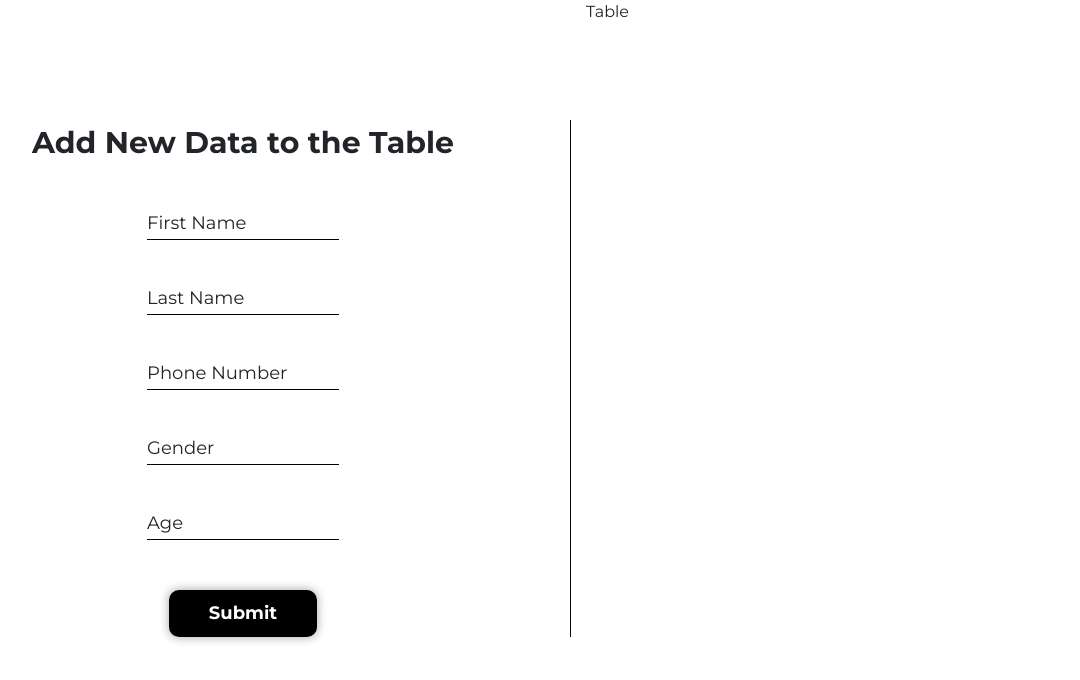
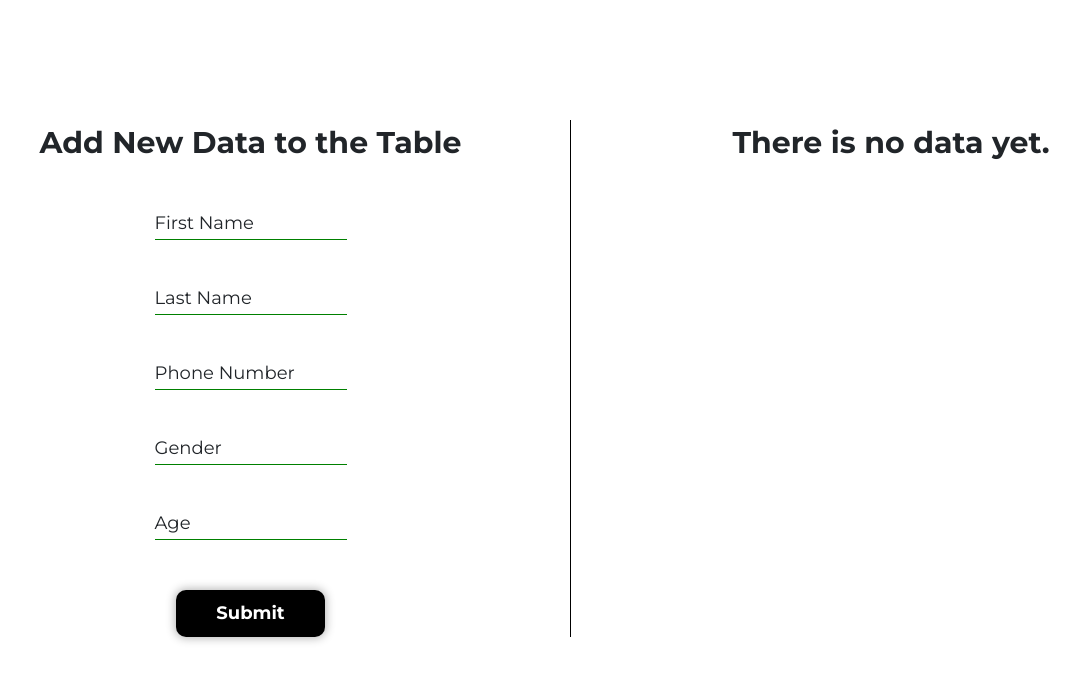
Before and after one commit to ikaub/test-forms, a React (Create React App) app: page / in a window 1280 px wide. Shown: the top 680 px of the page, without its empty margins (69-1149 px from the left). Built offline with nearby package versions, Linux system fonts and the light colour scheme.

Commit message:
finished application

```diff
--- a/package.json
+++ b/package.json
@@ -9,11 +9,11 @@
     "bootstrap": "^4.5.2",
     "node-sass": "^4.14.1",
     "react": "^16.13.1",
-    "react-bootstrap": "^1.3.0",
     "react-dom": "^16.13.1",
     "react-redux": "^7.2.1",
     "react-scripts": "3.4.3",
-    "redux": "^4.0.5"
+    "redux": "^4.0.5",
+    "redux-persist": "^6.0.0"
   },
   "scripts": {
     "start": "react-scripts start",
--- a/src/App.js
+++ b/src/App.js
@@ -1,15 +1,23 @@
 import React from 'react';
 import Form from "./components/form/form.component";
 import Table from "./components/table/table.component";
-import {Row} from "react-bootstrap";
+import {Provider} from 'react-redux';
+import {PersistGate} from "redux-persist/integration/react";
 import './basic.styles.scss';
+import {store, persistor} from "./redux/store";
 
 function App() {
     return (
-        <Row>
-            <Form/>
-            <Table/>
-        </Row>
+        <Provider store={store}>
+            <PersistGate persistor={persistor}>
+                <div className='container-fluid'>
+                    <div className='row'>
+                        <Form/>
+                        <Table/>
+                    </div>
+                </div>
+            </PersistGate>
+        </Provider>
     );
 }
 
--- a/src/components/form-input/form-input.component.js
+++ b/src/components/form-input/form-input.component.js
@@ -1,10 +1,17 @@
 import React from "react";
 import './form-input.styles.scss';
 
-const FormInput = ({placeholder, name, value, onChange}) => {
+const FormInput = ({placeholder, name, value, onChange, validated}) => {
     return (
         <div className='form-input'>
-            <input id={name} onChange={onChange} name={name} value={value} type='text'/>
+            <input
+                id={name}
+                onChange={onChange}
+                name={name}
+                value={value}
+                type='text'
+                className={`${validated ? 'valid' : 'invalid'}`}
+            />
             <label htmlFor={name} className={`form-input-label ${value ? 'active' : ''}`}>{placeholder}</label>
         </div>
     );
--- a/src/components/form-input/form-input.styles.scss
+++ b/src/components/form-input/form-input.styles.scss
@@ -32,4 +32,12 @@
       @include activeField;
     }
   }
+
+  .invalid {
+    border-bottom: 1px solid red;
+  }
+
+  .valid {
+    border-bottom: 1px solid green;
+  }
 }
--- a/src/components/form/form.component.js
+++ b/src/components/form/form.component.js
@@ -1,31 +1,76 @@
 import React, {useState} from "react";
-import {Col} from "react-bootstrap";
 import FormInput from "../form-input/form-input.component";
 import './form.styles.scss';
 import CustomButton from "../custom-button/custom-button.component";
+import {useDispatch} from "react-redux";
+import {addNewRow} from "../../redux/actions/actions";
+import {fields, initialState, validatedFields, genders} from "../../utils/utils";
 
-const fields = ['First Name', 'Last Name', 'Phone Number', 'Gender', 'Age']
 
 const Form = () => {
 
-    const [inputState, setInputState] = useState({
-        firstName: '',
-        lastName: '',
-        phoneNumber: '',
-        gender: '',
-        age: ''
-    });
+    const dispatch = useDispatch();
+
+    const [inputState, setInputState] = useState(initialState);
+    const [validated, setValidated] = useState(validatedFields);
 
     const onChange = (event) => {
         setInputState({...inputState, [event.target.name]: event.target.value});
+        prevalidate(event.target.name, event.target.value);
     }
 
     const onClick = () => {
+        if (postvalidate()) {
+            dispatch(addNewRow(inputState));
+            setInputState(initialState);
+        } else {
+            alert('Some fields are incorrect. Try again, please.');
+        }
+    }
 
+    const prevalidate = (field, value) => {
+        let pattern;
+        switch (field) {
+            case 'phoneNumber':
+                pattern = /^380[0-9]{9}$|^\+380[0-9]{9}$|^0[0-9]{9}$/;
+                break;
+            case 'age':
+                pattern = /^[1-9][0-9]?$/;
+                break;
+            case 'gender':
+                pattern = /^[mMaAlLeEfF]{1,6}$/;
+                break;
+            default:
+                pattern = /^[a-zA-Z ]{2,20}$/;
+                break;
+        }
+        setValidated({...validated, [field]: !!value.match(pattern)});
+    }
+
+    const postvalidate = () => {
+        let valid = true;
+        const invalidFields = {};
+        Object.keys(inputState).forEach(key => {
+            if (!inputState[key].length) {
+                valid = false;
+                invalidFields[key] = false;
+            }
+        });
+        Object.values(validated).forEach(value => {
+            if (!value)
+                valid = false;
+        });
+        if (valid) {
+            valid = genders.includes(inputState.gender.toLowerCase());
+            invalidFields['gender'] = valid;
+        }
+        if (Object.keys(invalidFields).length)
+            setValidated({...validated, ...invalidFields});
+        return valid;
     }
 
     return (
-        <Col xs={6} className='form'>
+        <div className='col-6 form'>
             <span>
                 Add New Data to the Table
             </span>
@@ -37,12 +82,14 @@ const Form = () => {
                             placeholder={fields[index]}
                             value={inputState[key]}
                             name={key}
+                            validated={validated[key]}
+                            key={index}
                         />
                     ))
                 }
             </form>
             <CustomButton onClick={onClick}>Submit</CustomButton>
-        </Col>
+        </div>
     );
 }
 
--- /dev/null
+++ b/src/components/table-row/table-row.component.js
@@ -0,0 +1,12 @@
+import React from "react";
+
+const TableRow = ({data, index}) => {
+    return (
+        <tr>
+            <th scope='row'>{index}</th>
+            {Object.values(data).map(field => <td key={field}>{field}</td>)}
+        </tr>
+    );
+}
+
+export default TableRow;
--- a/src/components/table/table.component.js
+++ b/src/components/table/table.component.js
@@ -1,11 +1,29 @@
 import React from "react";
-import {Col} from "react-bootstrap";
+import {useSelector} from "react-redux";
+import {fields} from "../../utils/utils";
+import TableRow from "../table-row/table-row.component";
+import './table.styles.scss';
 
 const Table = () => {
+    const data = useSelector(state => state.tableRows);
     return (
-        <Col xs={6}>
-            Table
-        </Col>
+        <div className='col-6 table'>
+            {!data.length ? <div className='no-data-label'>There is no data yet.</div> :
+                <table>
+                    <thead>
+                    <tr>
+                        <th>#</th>
+                        {fields.map(field => <th scope='col' key={field}>{field}</th>)}
+                    </tr>
+                    </thead>
+                    <tbody>
+                    {data.map((item, index) => (
+                        <TableRow key={index} index={index + 1} data={item}/>
+                    ))}
+                    </tbody>
+                </table>
+            }
+        </div>
     );
 }
 
--- /dev/null
+++ b/src/components/table/table.styles.scss
@@ -0,0 +1,12 @@
+.table {
+  table {
+    width: 100%;
+  }
+
+  .no-data-label {
+    font-size: 3rem;
+    margin-top: 15vh;
+    font-weight: bolder;
+    text-align: center;
+  }
+}
--- /dev/null
+++ b/src/redux/actions/actions.js
@@ -0,0 +1,6 @@
+export const ADD_NEW_ROW = 'ADD_NEW_ROW';
+
+export const addNewRow = (data) => ({
+    type: ADD_NEW_ROW,
+    payload: data
+})
--- /dev/null
+++ b/src/redux/reducers/form-reducer.js
@@ -0,0 +1,19 @@
+import {ADD_NEW_ROW} from "../actions/actions";
+
+const INITIAL_STATE = {
+    tableRows: []
+};
+
+const formReducer = (state = INITIAL_STATE, action) => {
+    switch (action.type) {
+        case ADD_NEW_ROW:
+            return {
+                ...state,
+                tableRows: [...state.tableRows, action.payload]
+            };
+        default:
+            return state;
+    }
+}
+
+export default formReducer;
--- /dev/null
+++ b/src/redux/store.js
@@ -0,0 +1,19 @@
+import {createStore} from "redux";
+import {persistReducer, persistStore} from "redux-persist";
+import storage from 'redux-persist/lib/storage';
+import formReducer from "./reducers/form-reducer";
+
+const persistConfig = {
+    key: 'root',
+    storage
+}
+
+const persistedReducer = persistReducer(persistConfig, formReducer);
+
+const store = createStore(
+    persistedReducer,
+);
+
+const persistor = persistStore(store);
+
+export {store, persistor};
--- /dev/null
+++ b/src/utils/utils.js
@@ -0,0 +1,19 @@
+export const fields = ['First Name', 'Last Name', 'Phone Number', 'Gender', 'Age'];
+
+export const initialState = {
+    firstName: '',
+    lastName: '',
+    phoneNumber: '',
+    gender: '',
+    age: ''
+};
+
+export const validatedFields = {
+    firstName: true,
+    lastName: true,
+    phoneNumber: true,
+    gender: true,
+    age: true
+};
+
+export const genders = ['m', 'f', 'male', 'female'];
```
Also changed, not shown: 1 other file (tests, documents, lock files or other folders).
